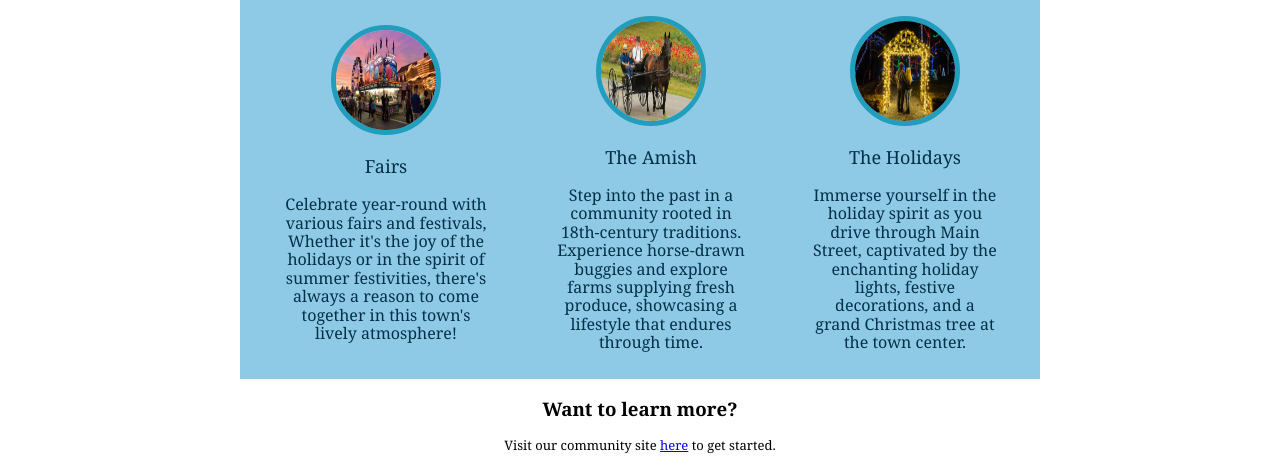
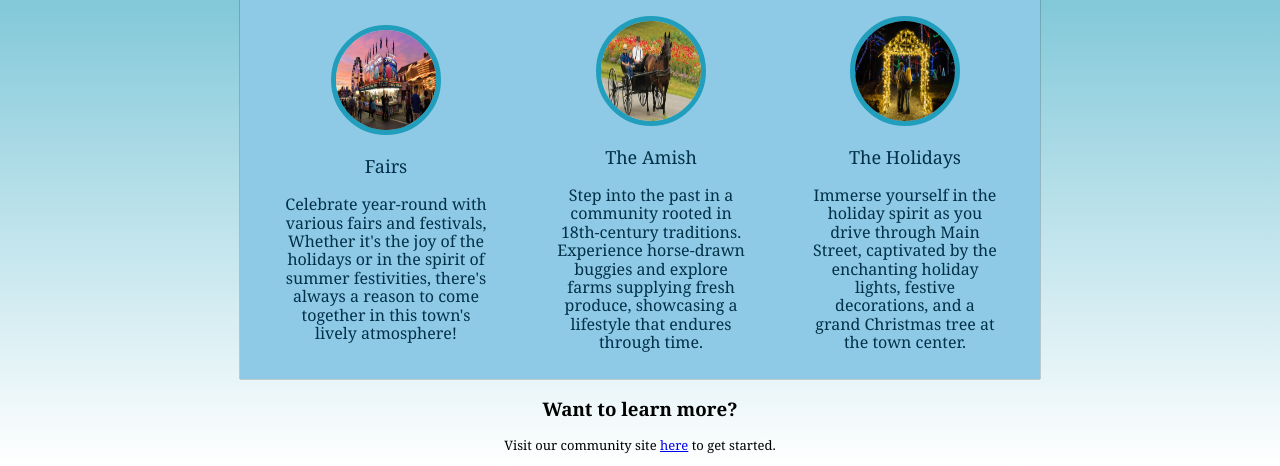
Before and after one commit to GavynShirley/Ephrata-town, a website built with Vite: page index.html in a window 1280 px wide. Shown: the part 358-824 px from the top of the page. Built offline with nearby package versions, Linux system fonts and the light colour scheme.

Commit message:
Update styles.css

```diff
--- a/styles.css
+++ b/styles.css
@@ -2,12 +2,15 @@
     max-width: 800px;
     margin: 0 auto;
     padding: 0px;
+    box-shadow: 0 0 1px black;
 }
 
 body {
     margin: 0;
     font-family: Georgia, 'Times New Roman', Times, serif, sans-serif;
     overflow: hidden;
+    background: linear-gradient(to bottom, #219ebc, #ffffff);
+    overflow-x: hidden;
 }
 
 #slideshow-container {
```
